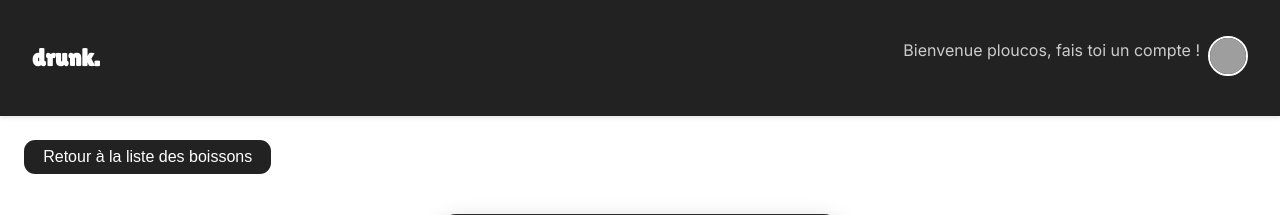
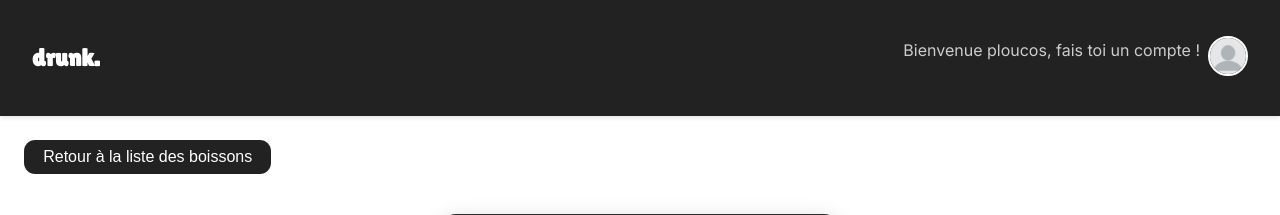
Before and after one commit to aserlite/archi_log_projet, a Flask app: page /drinks/create in a window 1280 px wide. Shown: the top 215 px of the page. Run offline with Flask 3, Linux system fonts and the light colour scheme; the visitor is signed in with stand-in values (Sample User, id 1); data that the repository does not hold is empty; some web fonts are replaced; grey boxes are pictures that could not be loaded.

Commit message:
profile picture

```diff
--- a/templates/base.html
+++ b/templates/base.html
@@ -37,7 +37,7 @@
             <p>Bienvenue ploucos, fais toi un compte !</p>
             {% endif %}
             <a href="{{ url_for('profile_route') }}">
-                <img src="../static/images/user.png" alt="User Icon" id="user-icon"></a>
+                <img src="../static/images/user.webp" alt="User Icon" id="user-icon"></a>
         </div>
     </nav>
 
```
Also changed, not shown: static/images/user.webp (added).
